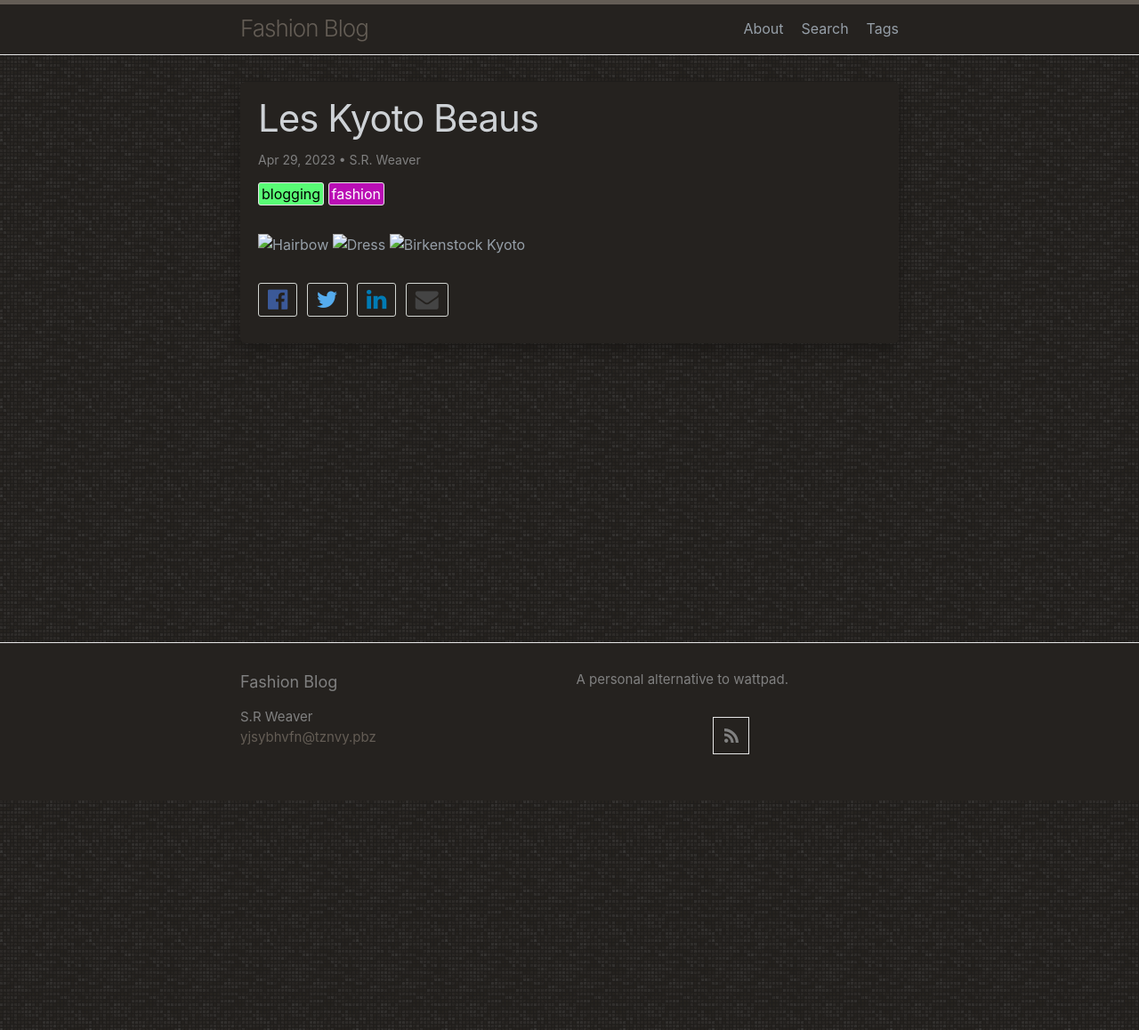
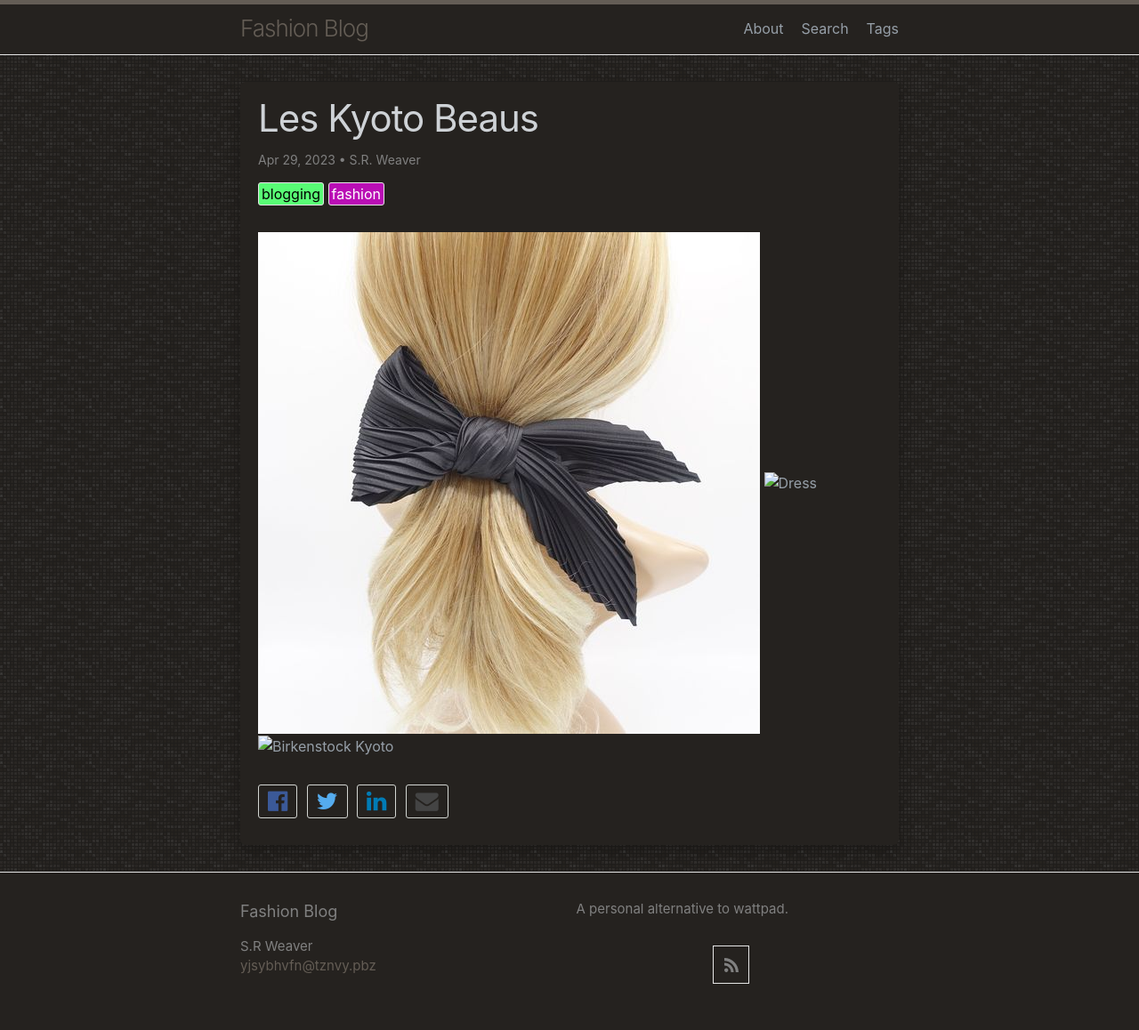
Before and after one commit to LWFlouisa/FashionBlog, a Jekyll site: the page built from _posts/2023-04-29-w_leskyotobeau.md, in a window 1280 px wide. Shown: the whole page at 89% size. Built offline with Jekyll 4.4.1, drawn with Linux system fonts in a browser that asks for light colours; our own code applies the rules of GitHub Pages for plain Markdown files.

Commit message:
Update 2023-04-29-w_leskyotobeau.md

```diff
--- a/_posts/2023-04-29-w_leskyotobeau.md
+++ b/_posts/2023-04-29-w_leskyotobeau.md
@@ -3,6 +3,6 @@
 author: "S.R. Weaver"
 tags: fashion blogging
 ---
-![Hairbow]()
+![Hairbow](https://github.com/LWFlouisa/FashionBlog/blob/main/images/LeKyotoBeau/3cd423c7bf99c197d9db230902feeccb.jpg?raw=true)
 ![Dress]()
 ![Birkenstock Kyoto]()
```
